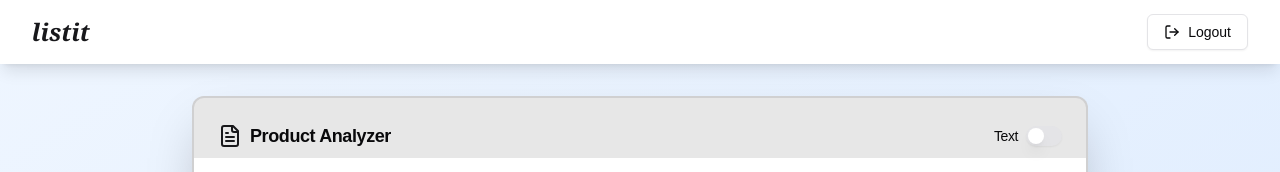
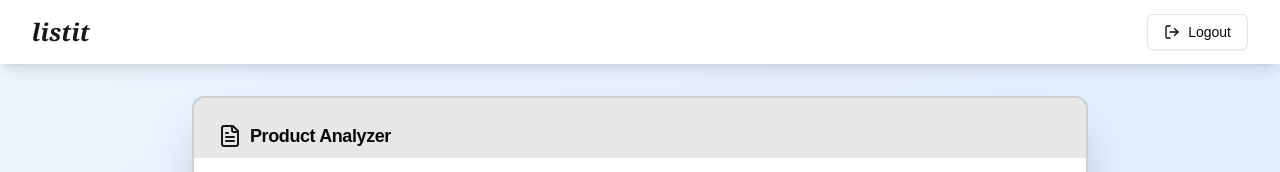
Before and after one commit to akadeepesh/Amazon_Smbhav_2024, a Next.js app in the folder frontend/: page / in a window 1280 px wide. Shown: the top 172 px of the page. Built offline with nearby package versions, Linux system fonts and the light colour scheme.

Commit message:
check pass

```diff
--- a/frontend/app/page.tsx
+++ b/frontend/app/page.tsx
@@ -30,8 +30,6 @@ interface ApiResponse {
   message: string;
   products: Product[];
 }
-
-type UploadMode = "media" | "text";
 
 const Navbar: React.FC = () => {
   const isLogin = true;
@@ -70,7 +68,6 @@ const Navbar: React.FC = () => {
 };
 
 const MediaUploadCard: React.FC = () => {
-  const [selectedMode, setSelectedMode] = useState<UploadMode>("media");
   const [description, setDescription] = useState<string>("");
   const [files, setFiles] = useState<File[]>([]);
   const [loading, setLoading] = useState<boolean>(false);
@@ -159,24 +156,9 @@ const MediaUploadCard: React.FC = () => {
                 <FileText className="h-6 w-6 text-primary" />
                 <span className="text-lg font-semibold">Product Analyzer</span>
               </div>
-              <div className="flex items-center space-x-2">
-                <Label htmlFor="mode-toggle" className="text-sm">
-                  {selectedMode === "media" ? "Text" : "Media"}
-                </Label>
-                <Switch
-                  id="mode-toggle"
-                  checked={selectedMode === "text"}
-                  onCheckedChange={() =>
-                    setSelectedMode((prev) =>
-                      prev === "media" ? "text" : "media"
-                    )
-                  }
-                />
-              </div>
             </CardTitle>
           </CardHeader>
           <CardContent className="mt-4">
-            {selectedMode === "media" ? (
             <div className="w-full max-w-4xl mx-auto min-h-96 border border-dashed bg-white dark:bg-black border-neutral-200 dark:border-neutral-800 rounded-lg">
               {videoPreview ? (
                 <div className="w-full h-96 flex items-center justify-center">
@@ -190,22 +172,6 @@ const MediaUploadCard: React.FC = () => {
                 <FileUpload onChange={handleFileUpload} />
               )}
             </div>
-            ) : (
-              <div>
-                <Label htmlFor="description" className="sr-only">
-                  Description
-                </Label>
-                <textarea
-                  id="description"
-                  placeholder="Enter your description..."
-                  value={description}
-                  onChange={(e: React.ChangeEvent<HTMLTextAreaElement>) =>
-                    setDescription(e.target.value)
-                  }
-                  className="min-h-[120px] resize-y w-full p-2 border-2 border-primary/20 rounded-md focus:ring-2 focus:ring-primary/50 transition-all"
-                />
-              </div>
-            )}
             {error && (
               <Alert variant="destructive" className="mt-4">
                 <AlertDescription>{error}</AlertDescription>
```
Also changed, not shown: frontend/components/ui/alert.tsx (+11 -11 lines). Lines whose indentation alone changed are shown as unchanged.
